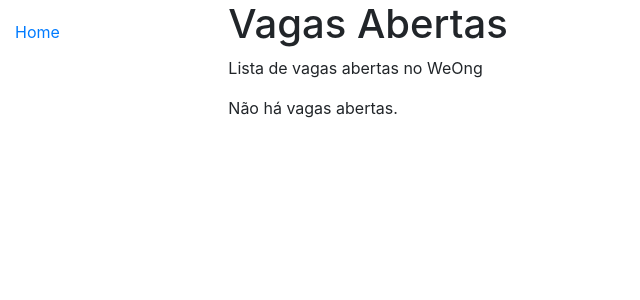
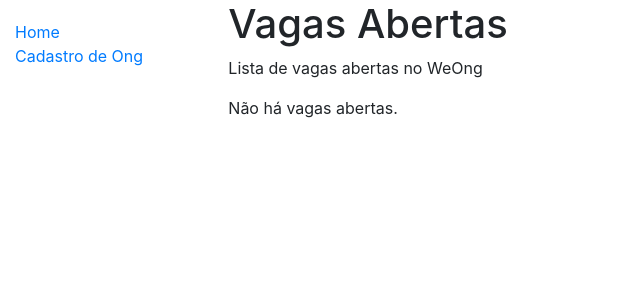
Before and after one commit to kayanerocha/weong, a Django app: page /vagas/ in a window 1280 px wide. Shown: the top 300 px of the page, without its empty margins (0-640 px from the left). Run offline with Django 5.2, Linux system fonts and the light colour scheme; data that the repository does not hold is empty; some libraries are stand-ins or nearby versions.

Commit message:
feat: link para cadastro de ong

```diff
--- a/weong/vaga/templates/base.html
+++ b/weong/vaga/templates/base.html
@@ -17,6 +17,7 @@
                 {% block sidebar %}
                 <ul class="sidebar-nav">
                     <li><a href="{% url 'index' %}">Home</a></li>
+                    <li><a href="{% url 'cadastro-ong' %}">Cadastro de Ong</a></li>
                 </ul>
                 {% endblock %}
             </div>
```
